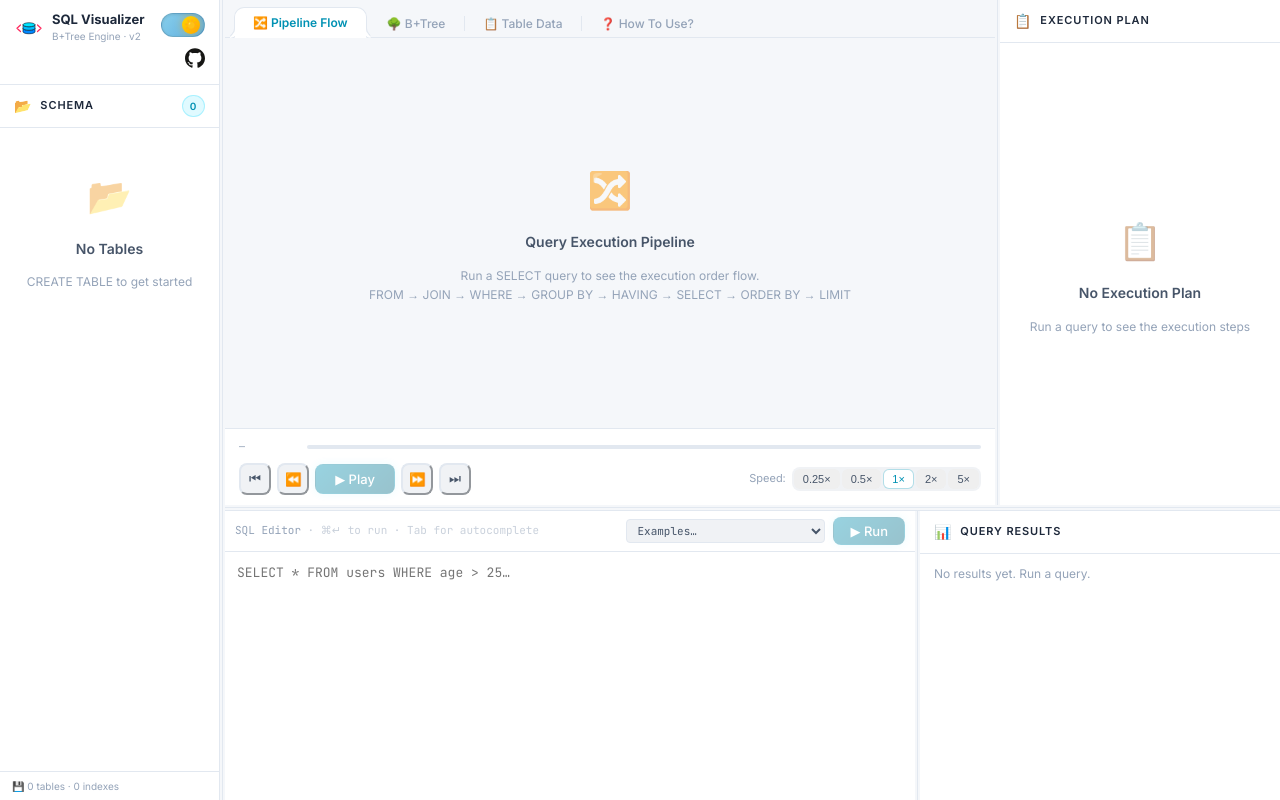
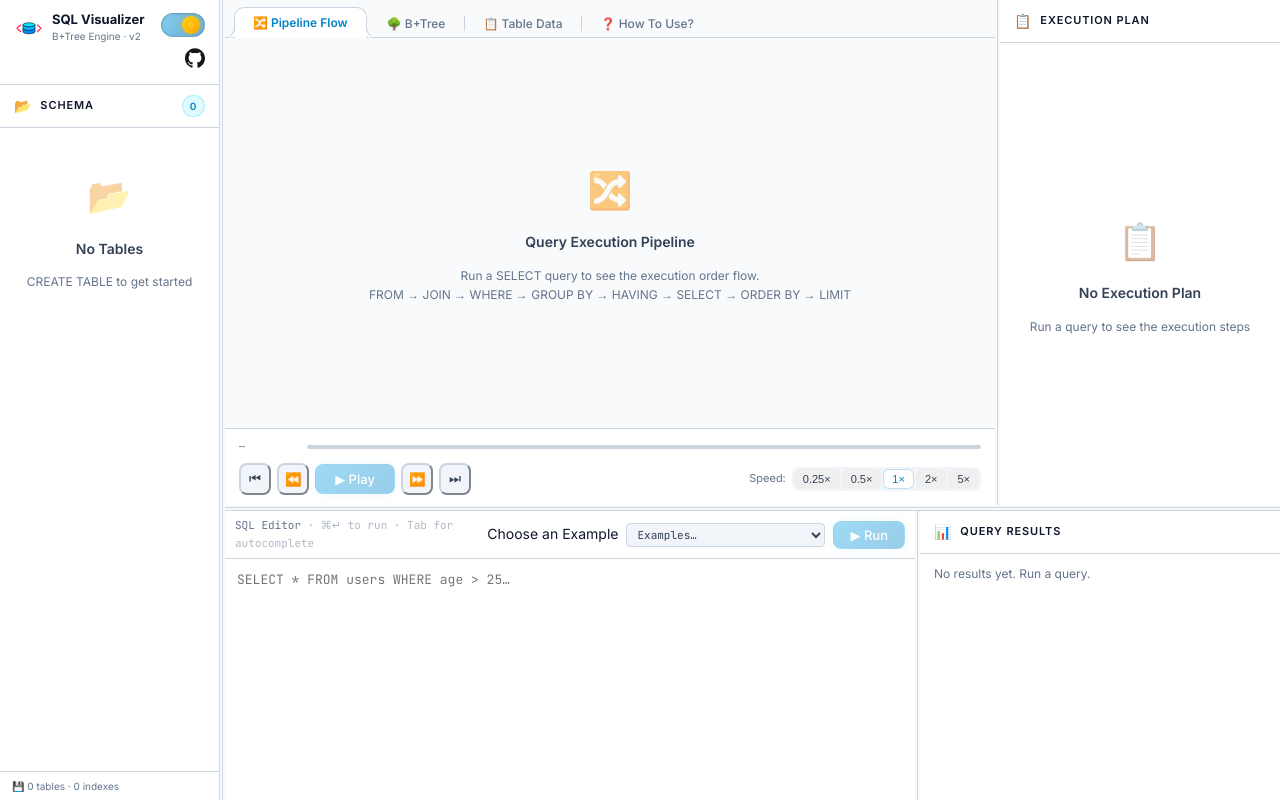
Before and after one commit to ashwin-athappan/sql-execution-visualizer, a Next.js app: page / in a window 1280 px wide. Built offline with nearby package versions, Linux system fonts and the light colour scheme.

Commit message:
feature: Accessibility and Color Contrast changes

```diff
--- a/src/app/globals.css
+++ b/src/app/globals.css
@@ -2,33 +2,33 @@
 
 /* ─── Design Tokens ────────────────────────────────────────────────────── */
 :root {
-  --bg-base: #080c16;
-  --bg-surface: #0e1425;
-  --bg-elevated: #141b2e;
-  --bg-card: #192030;
-  --bg-hover: #1e2840;
+  --bg-base: #020617;
+  --bg-surface: #0f172a;
+  --bg-elevated: #1e293b;
+  --bg-card: #0f172a;
+  --bg-hover: #1e293b;
 
-  --accent-cyan: #00d4ff;
-  --accent-violet: #8b5cf6;
-  --accent-green: #10b981;
-  --accent-amber: #f59e0b;
-  --accent-red: #ef4444;
-  --accent-pink: #ec4899;
+  --accent-cyan: #38bdf8;
+  --accent-violet: #a78bfa;
+  --accent-green: #34d399;
+  --accent-amber: #fbbf24;
+  --accent-red: #f87171;
+  --accent-pink: #f472b6;
 
-  --text-primary: #e2e8f0;
-  --text-secondary: #94a3b8;
-  --text-muted: #475569;
-  --text-accent: #00d4ff;
+  --text-primary: #f8fafc;
+  --text-secondary: #cbd5e1;
+  --text-muted: #94a3b8;
+  --text-accent: #38bdf8;
 
-  --border: #1e2d47;
-  --border-bright: #2d4065;
-  --border-accent: rgba(0, 212, 255, 0.25);
+  --border: #1e293b;
+  --border-bright: #334155;
+  --border-accent: rgba(56, 189, 248, 0.35);
 
-  --node-default: #1a2744;
-  --node-hover: #1e3058;
-  --node-highlight: rgba(0, 212, 255, 0.18);
-  --node-split: rgba(139, 92, 246, 0.25);
-  --node-delete: rgba(239, 68, 68, 0.20);
+  --node-default: #1e293b;
+  --node-hover: #334155;
+  --node-highlight: rgba(56, 189, 248, 0.25);
+  --node-split: rgba(167, 139, 250, 0.25);
+  --node-delete: rgba(248, 113, 113, 0.25);
 
   --font-sans: 'Inter', system-ui, sans-serif;
   --font-mono: 'JetBrains Mono', 'Fira Code', monospace;
@@ -41,8 +41,8 @@
   --shadow-sm: 0 2px 8px rgba(0, 0, 0, 0.4);
   --shadow-md: 0 4px 20px rgba(0, 0, 0, 0.5);
   --shadow-lg: 0 8px 40px rgba(0, 0, 0, 0.6);
-  --glow-cyan: 0 0 20px rgba(0, 212, 255, 0.3);
-  --glow-violet: 0 0 20px rgba(139, 92, 246, 0.3);
+  --glow-cyan: 0 0 20px rgba(56, 189, 248, 0.3);
+  --glow-violet: 0 0 20px rgba(167, 139, 250, 0.3);
 
   /* ── Responsive layout tokens (defaults = large desktop) ──────────── */
   --sidebar-w: 220px;
@@ -53,38 +53,38 @@
 
 /* ─── Light Theme ──────────────────────────────────────────────────────── */
 [data-theme="light"] {
-  --bg-base: #f5f7fa;
+  --bg-base: #f8fafc;
   --bg-surface: #ffffff;
-  --bg-elevated: #f0f2f5;
+  --bg-elevated: #f1f5f9;
   --bg-card: #ffffff;
-  --bg-hover: #e8ecf1;
+  --bg-hover: #e2e8f0;
 
-  --accent-cyan: #0091b3;
+  --accent-cyan: #0284c7;
   --accent-violet: #7c3aed;
   --accent-green: #059669;
   --accent-amber: #d97706;
   --accent-red: #dc2626;
   --accent-pink: #db2777;
 
-  --text-primary: #1e293b;
-  --text-secondary: #475569;
-  --text-muted: #94a3b8;
-  --text-accent: #0091b3;
+  --text-primary: #0f172a;
+  --text-secondary: #334155;
+  --text-muted: #64748b;
+  --text-accent: #0284c7;
 
-  --border: #e2e8f0;
-  --border-bright: #cbd5e1;
-  --border-accent: rgba(0, 145, 179, 0.30);
+  --border: #cbd5e1;
+  --border-bright: #94a3b8;
+  --border-accent: rgba(2, 132, 199, 0.25);
 
-  --node-default: #f0f4ff;
-  --node-hover: #e0e8ff;
-  --node-highlight: rgba(0, 145, 179, 0.12);
+  --node-default: #ffffff;
+  --node-hover: #f1f5f9;
+  --node-highlight: rgba(2, 132, 199, 0.12);
   --node-split: rgba(124, 58, 237, 0.12);
   --node-delete: rgba(220, 38, 38, 0.10);
 
   --shadow-sm: 0 2px 8px rgba(0, 0, 0, 0.06);
   --shadow-md: 0 4px 20px rgba(0, 0, 0, 0.08);
   --shadow-lg: 0 8px 40px rgba(0, 0, 0, 0.10);
-  --glow-cyan: 0 0 16px rgba(0, 145, 179, 0.20);
+  --glow-cyan: 0 0 16px rgba(2, 132, 199, 0.20);
   --glow-violet: 0 0 16px rgba(124, 58, 237, 0.20);
 }
 
@@ -95,11 +95,11 @@
 }
 
 [data-theme="light"] .btn-primary {
-  background: linear-gradient(135deg, #0091b3 0%, #006a84 100%);
+  background: linear-gradient(135deg, #0ea5e9 0%, #0284c7 100%);
 }
 
 [data-theme="light"] .btn-primary:hover:not(:disabled) {
-  background: linear-gradient(135deg, #00a8d4 0%, #0091b3 100%);
+  background: linear-gradient(135deg, #38bdf8 0%, #0ea5e9 100%);
 }
 
 [data-theme="light"] .tabs {
@@ -260,13 +260,13 @@ main {
 }
 
 .btn-primary {
-  background: linear-gradient(135deg, #00b8db 0%, #0078a8 100%);
+  background: linear-gradient(135deg, #0ea5e9 0%, #0284c7 100%);
   color: #fff;
-  box-shadow: 0 0 10px rgba(0, 212, 255, 0.2);
+  box-shadow: 0 0 10px rgba(56, 189, 248, 0.2);
 }
 
 .btn-primary:hover:not(:disabled) {
-  background: linear-gradient(135deg, #00d4ff 0%, #0090c8 100%);
+  background: linear-gradient(135deg, #38bdf8 0%, #0ea5e9 100%);
   box-shadow: var(--glow-cyan);
   transform: translateY(-1px);
 }
--- a/src/components/editor/SQLEditor.tsx
+++ b/src/components/editor/SQLEditor.tsx
@@ -241,7 +241,9 @@ export function SQLEditor({ value, onChange, onExecute, isExecuting, error, sche
                 <span style={{ fontSize: 11, color: 'var(--text-muted)', fontFamily: 'var(--font-mono)', flex: 1 }}>
                     SQL Editor <span style={{ opacity: 0.5 }}>· ⌘↵ to run · Tab for autocomplete</span>
                 </span>
+                <label htmlFor="example-query-selector">Choose an Example</label>
                 <select
+                    id="example-query-selector"
                     style={{ background: 'var(--bg-elevated)', color: 'var(--text-secondary)', border: '1px solid var(--border)', borderRadius: 'var(--radius-sm)', padding: '3px 6px', fontSize: 11, fontFamily: 'var(--font-mono)', cursor: 'pointer' }}
                     value=""
                     onChange={e => { if (e.target.value) onChange(e.target.value); e.target.value = ''; }}
```
